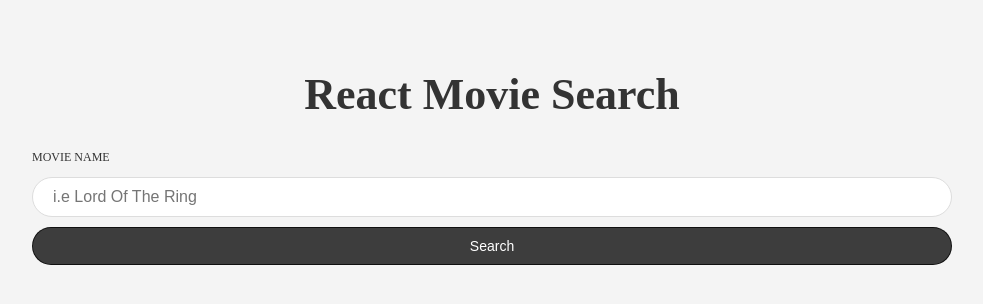
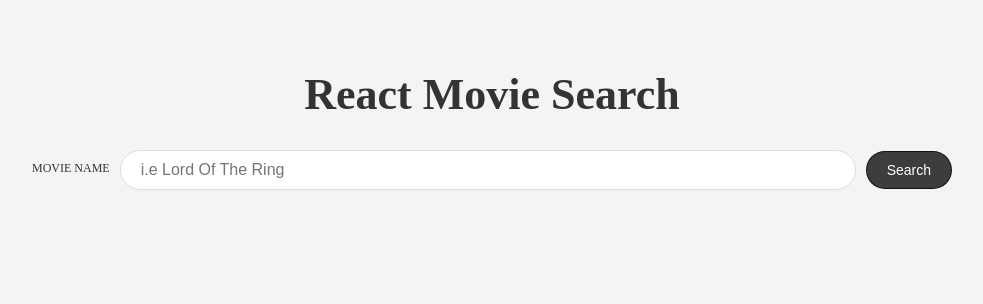
Before and after one commit to HuydDo/moviesearch, a React (Create React App) app: page / in a window 1280 px wide. Shown: the top 304 px of the page, without its empty margins (148-1131 px from the left). Built offline with nearby package versions, Linux system fonts and the light colour scheme.

Commit message:
modified index.css

```diff
--- a/src/index.css
+++ b/src/index.css
@@ -83,7 +83,7 @@ small {
 
 @media (min-width: 786px){
   .form {
-    grid-template-columns: auto 1lf auto;
+    grid-template-columns: auto 1fr auto;
     grid-gap: 1rem;
     align-items: center;
   }
```
